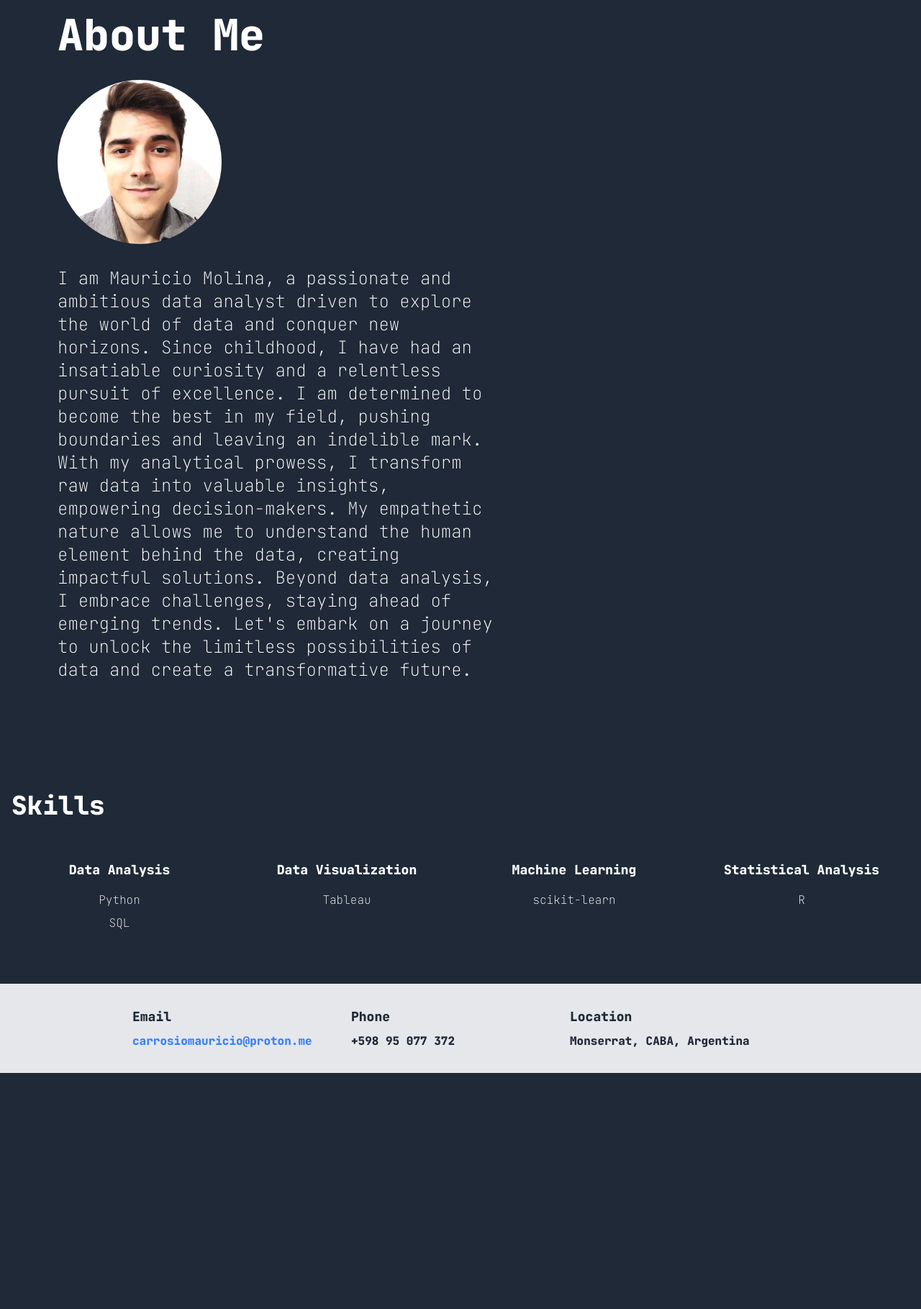
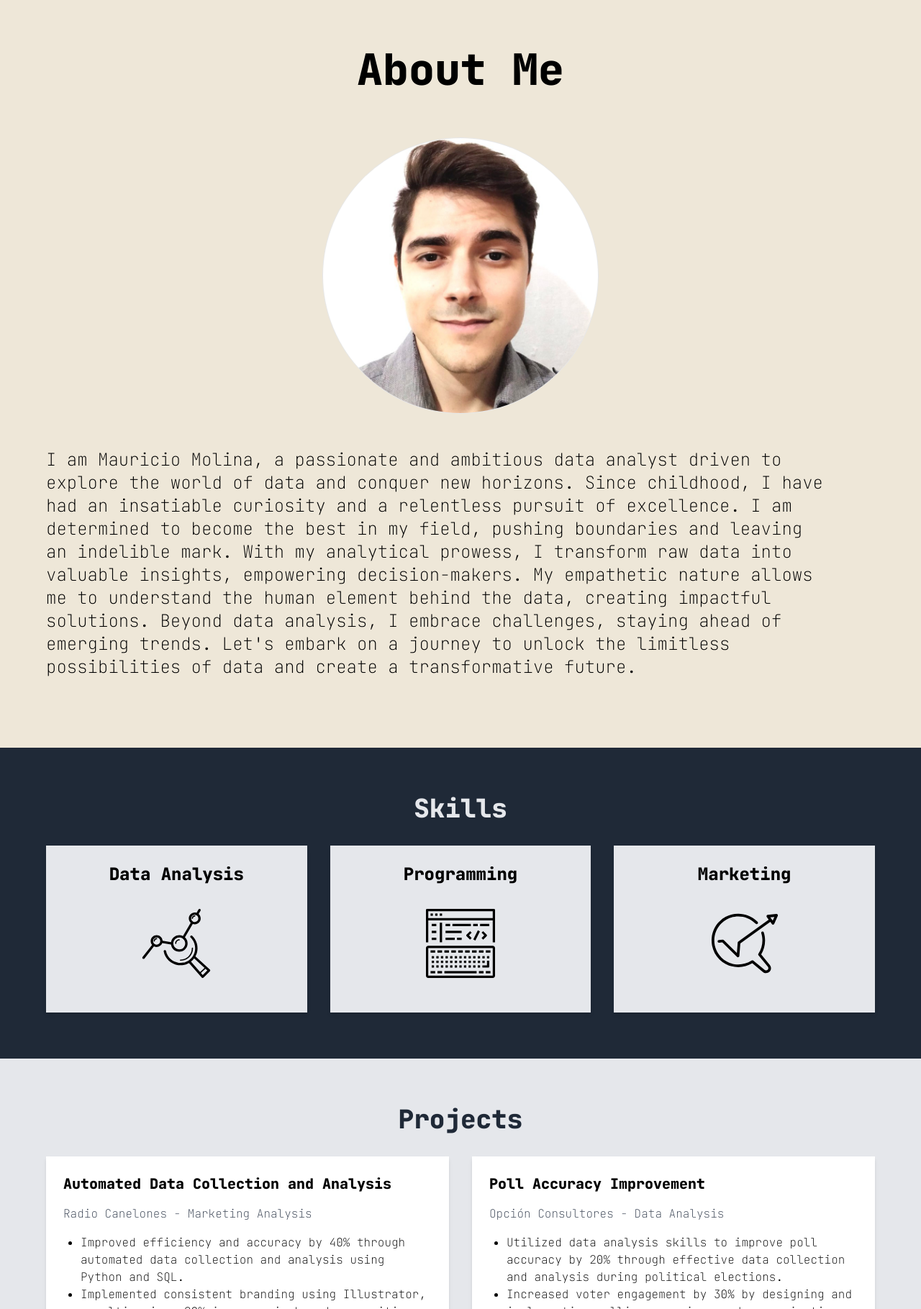
Before and after one commit to carrosio/profolio_da, a plain HTML site: page index.html in a window 1280 px wide. Shown: the part 981-2800 px from the top of the page at 72% size. Before the commit the page ends 2472 px from the top, so only its background shows below. Drawn offline with nearby package versions, Linux system fonts and the light colour scheme.

Commit message:
basic made

```diff
--- a/index.html
+++ b/index.html
@@ -23,13 +23,13 @@
 </style>
 
 <body class="bg-gray-800">
-    <nav class="sticky text-center font-bold top-0 bg-gray-100 text-gray-800">
-        <div class="flex justify-end">
-          <a href="#" class="w-1/3 md:w-auto p-4 hover:text-white hover:bg-gray-800">Jobs</a>
-          <a href="#skills" class="w-1/3 md:w-auto p-4 hover:text-white hover:bg-gray-800">Skills</a>
-          <a href="#me" class="w-1/3 md:w-auto p-4 hover:text-white hover:bg-gray-800">About Me</a>
-        </div>
-      </nav>
+  <nav class="sticky text-center font-bold top-0 bg-gray-800 text-white">
+    <div class="flex justify-end">
+      <a href="#" class="w-1/3 md:w-auto p-4 hover:text-white hover:bg-gray-700">Jobs</a>
+      <a href="#skills" class="w-1/3 md:w-auto p-4 hover:text-white hover:bg-gray-700">Skills</a>
+      <a href="#me" class="w-1/3 md:w-auto p-4 hover:text-white hover:bg-gray-700">About Me</a>
+    </div>
+  </nav>
 
 
       <div class="h-screen flex  justify-center items-center">
@@ -44,7 +44,7 @@
                   </h2>
                   <p class="xl: text-2xl md:text-left">
                     I empower marketing strategies through data analysis and insights.
-                    <span class="text-gray-800 p-0.5 font-bold bg-gray-100 text-gray-800">Let's unlock the power of data and achieve success together.</span>
+                    <span class="text-gray-800 p-0.5 font-bold bg-gray-800 text-gray-800">Let's unlock the power of data and achieve success together.</span>
                   </p>
                 </div>
               </div>
@@ -57,15 +57,12 @@
       </div>
 
 
-
-      <section id="me" class="p-8   md:p-16 text-white mt-4">
-        <div class="flex flex-col md:flex-row p-4 items-center">
-          <div class="md:w-2/3 md:pr-8 lg:pr-16">
-            <h1 class="font-bold text-4xl md:text-6xl mt-12 pb-4 md:pb-8">About Me</h1>
-            <div class="md:w-full mt-4 md:mt-0 pb-8">
-              <img src="img/me.jpg" class="rounded-full w-1/3 md:w-6/8" alt="">
-            </div>
-            <p class="text-lg mb-8 md:text-2xl md:mb-8 md:pr-16">
+      <section id="me" class="filter w-full invert   text-white mt-4">
+        <div class="flex flex-col w-full md:flex-row items-center">
+          <div class="md:w-full p-8 md:p-16 bg-gray-900">
+            <h1 class="font-bold text-4xl text-center font-bold text-4xl md:text-6xl mt-12 p-16">About Me</h1>
+            <img src="img/me.jpg" class="filter invert border border  rounded-full mx-auto md:w-1/2 lg:w-1/3" alt="">
+            <p class="text-lg mt-12 w-full mb-8 md:text-2xl md:mb-8 md:pr-16">
               I am Mauricio Molina, a passionate and ambitious data analyst driven to explore the world of data and conquer new horizons.
               Since childhood, I have had an insatiable curiosity and a relentless pursuit of excellence. I am determined to become the best in my field, pushing boundaries and leaving an indelible mark.
               With my analytical prowess, I transform raw data into valuable insights, empowering decision-makers. My empathetic nature allows me to understand the human element behind the data, creating impactful solutions.
@@ -76,40 +73,59 @@
       </section>
 
 
-      <section id="skills" class=" text-white py-10">
-        <div class=" mx-auto px-4">
-          <h2 class="text-4xl font-bold mb-8">Skills</h2>
-          <div class="grid grid-cols-1 md:grid-cols-2 lg:grid-cols-4 gap-4">
-            <div class="bg-gray-800 p-6 text-center">
-              <h3 class="text-lg font-semibold mb-4">Data Analysis</h3>
-              <ul>
-                <li class="mb-2">Python</li>
-                <li class="mb-2">SQL</li>
+      <section id="skills" class="p-8 md:p-16 bg-gray-800">
+        <div class="max-w-6xl mx-auto">
+          <h2 class="text-4xl font-bold text-gray-200 text-center mb-8">Skills</h2>
+          <div class="grid grid-cols-1 md:grid-cols-2 lg:grid-cols-3 gap-8">
+            <div class="bg-gray-200 hover:filterinvert p-6 shadow-md flex flex-col items-center">
+              <h3 class="text-2xl font-bold mb-8">Data Analysis</h3>
+              <img src="img/data.svg" class="w-24 h-24 mb-6" alt="">
+
+            </div>
+            <div class="bg-gray-200 p-6 shadow-md flex flex-col items-center">
+              <h3 class="text-2xl font-bold mb-8">Programming</h3>
+              <img src="img/programing.svg" class="w-24 h-24 mb-6" alt="">
+
+            </div>
+            <div class="bg-gray-200 p-6 shadow-md flex flex-col items-center">
+              <h3 class="text-2xl font-bold mb-8">Marketing</h3>
+              <img src="img/marketing2.svg" class="w-24  h-24 mb-6" alt="">
+
+            </div>
+          </div>
+        </div>
+      </section>
+
+
+      <section id="projects" class="p-8 md:p-16 bg-gray-200">
+        <div class="max-w-6xl mx-auto">
+          <h2 class="text-4xl font-bold text-gray-800 text-center mb-8">Projects</h2>
+          <div class="grid grid-cols-1 md:grid-cols-2 gap-8">
+            <div class="bg-white p-6 shadow-md">
+              <h3 class="text-xl font-bold mb-4">Automated Data Collection and Analysis</h3>
+              <p class="text-gray-700 mb-4">Radio Canelones - Marketing Analysis</p>
+              <ul class="list-disc pl-6 mb-4">
+                <li>Improved efficiency and accuracy by 40% through automated data collection and analysis using Python and SQL.</li>
+                <li>Implemented consistent branding using Illustrator, resulting in a 20% increase in brand recognition and improved audience engagement.</li>
+                <li>Analyzed audience engagement data to inform programming decisions, leading to a 25% increase in listenership.</li>
               </ul>
             </div>
-            <div class="bg-gray-800 p-6 text-center">
-              <h3 class="text-lg font-semibold mb-4">Data Visualization</h3>
-              <ul>
-                <li class="mb-2">Tableau</li>
-              </ul>
-            </div>
-            <div class="bg-gray-800 p-6 text-center">
-              <h3 class="text-lg font-semibold mb-4">Machine Learning</h3>
-              <ul>
-                <li class="mb-2">scikit-learn</li>
-              </ul>
-            </div>
-            <div class="bg-gray-800 p-6 text-center">
-              <h3 class="text-lg font-semibold mb-4">Statistical Analysis</h3>
-              <ul>
-                <li class="mb-2">R</li>
+            <div class="bg-white p-6 shadow-md">
+              <h3 class="text-xl font-bold mb-4">Poll Accuracy Improvement</h3>
+              <p class="text-gray-700 mb-4">Opción Consultores - Data Analysis</p>
+              <ul class="list-disc pl-6 mb-4">
+                <li>Utilized data analysis skills to improve poll accuracy by 20% through effective data collection and analysis during political elections.</li>
+                <li>Increased voter engagement by 30% by designing and implementing polling campaigns and communication strategies.</li>
+                <li>Optimized polling data collection strategies using Python and SQL, resulting in a 40% increase in efficiency.</li>
               </ul>
             </div>
           </div>
         </div>
       </section>
 
-      <footer class="w-full font-bold font bg-gray-200 text-gray-800 text-white">
+
+
+      <footer class="w-full  font-bold font  text-gray-200 text-white">
         <div class="flex flex-wrap p-8 text-2xl justify-center">
           <div class="w-full md:w-1/2 lg:w-1/4 mb-6 md:mb-0">
             <h4 class="text-lg font-bold">Email</h4>
```
Also changed, not shown: script.js (+8 -0 lines), img/data.svg (added), img/marketing.svg (added), img/marketing2.svg (added), img/me2.svg (added), img/programing.svg (added), img/skills.svg (added), 6 other files.
